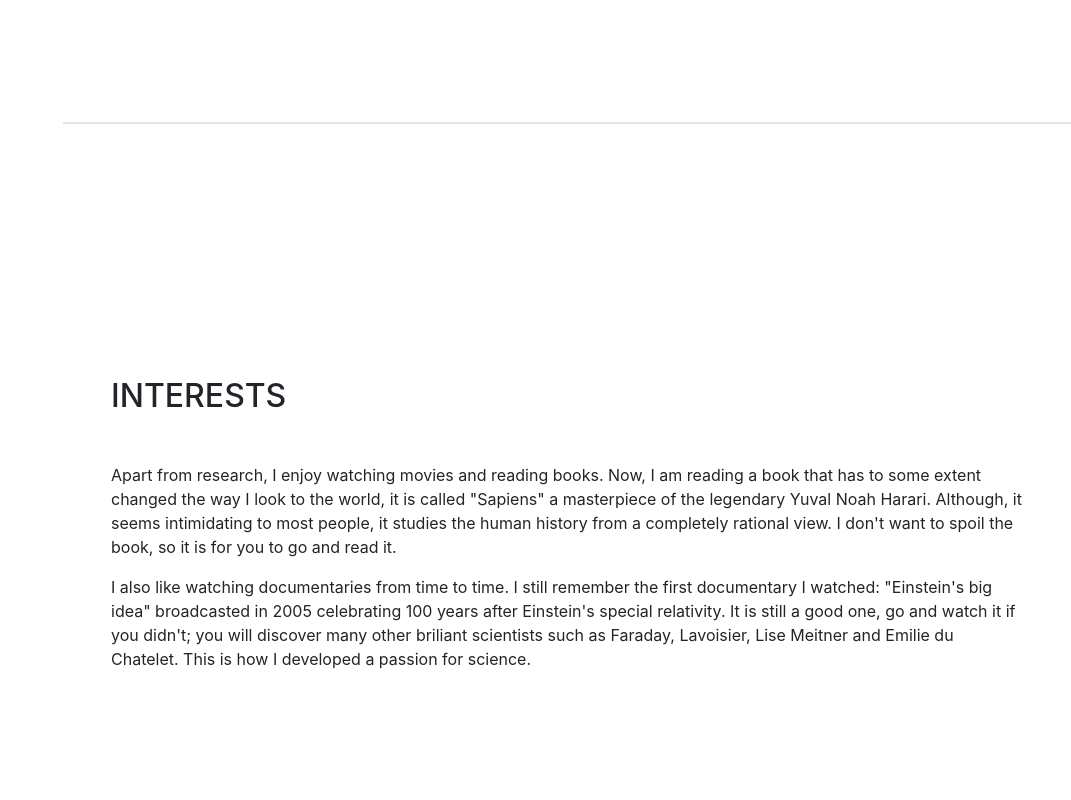
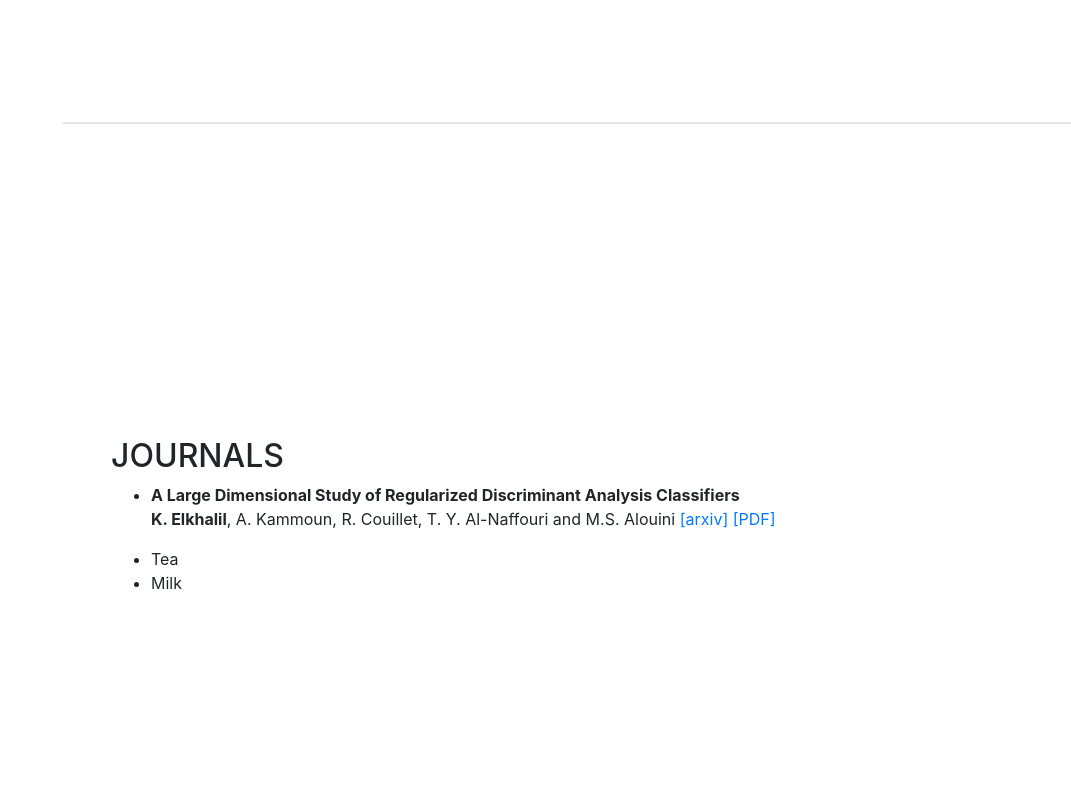
Before and after one commit to KhalilElkhalil/khalilelkhalil.github.io, a website with bundled scripts: page index.html in a window 1280 px wide. Shown: the part 1480-2280 px from the top of the page, without its empty margins (209-1280 px from the left). Built offline with nearby package versions, Linux system fonts and the light colour scheme; a web font is replaced by a local one.

Commit message:
publications

```diff
--- a/index.html
+++ b/index.html
@@ -43,6 +43,9 @@
           </li>
           <li class="nav-item">
             <a class="nav-link js-scroll-trigger" href="#education">Education</a>
+          </li>
+          <li class="nav-item">
+            <a class="nav-link js-scroll-trigger" href="#publications">Publications</a>
           </li>
           <li class="nav-item">
             <a class="nav-link js-scroll-trigger" href="#interests">Interests</a>
@@ -122,6 +125,22 @@
 
       <hr class="m-0">
 
+      <section class="resume-section p-3 p-lg-5 d-flex flex-column" id="publications">
+        <div class="my-auto">
+          <h2>Journals</h2>
+
+          <ul>
+            <li> <b>A Large Dimensional Study of Regularized Discriminant Analysis Classifiers </b></li>
+            <p> <b>K. Elkhalil</b>, A. Kammoun, R. Couillet, T. Y. Al-Naffouri and M.S. Alouini <a href="https://arxiv.org/abs/1711.00382"> [arxiv]
+              <a href ="publications\IT2018.pdf">[PDF]</a>
+             </a></p>
+
+            <li>Tea</li>
+            <li>Milk</li>
+          </ul>
+        </div>
+      </section>
+
       <section class="resume-section p-3 p-lg-5 d-flex flex-column" id="interests">
         <div class="my-auto">
           <h2 class="mb-5">Interests</h2>
```
Also changed, not shown: 1 other file.
